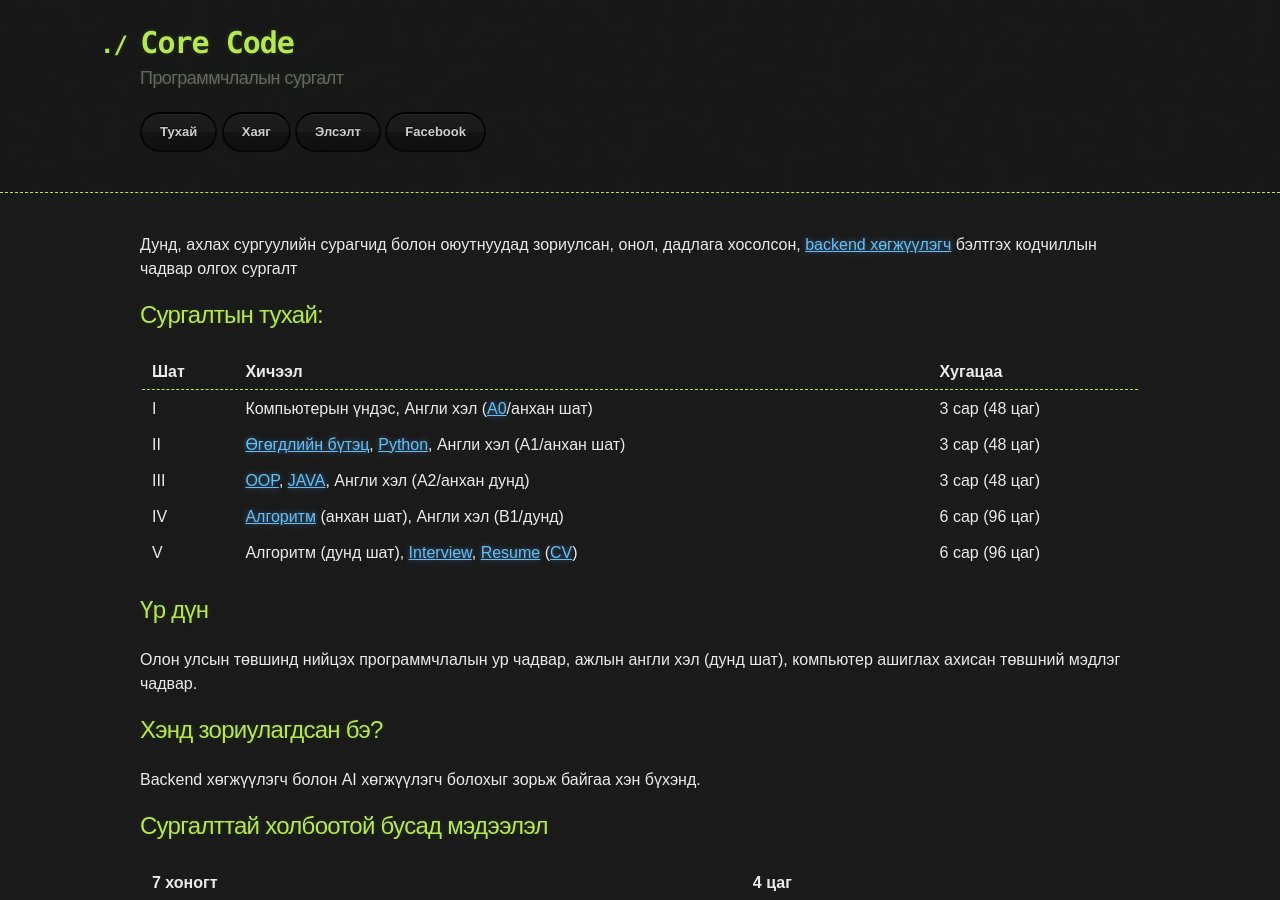
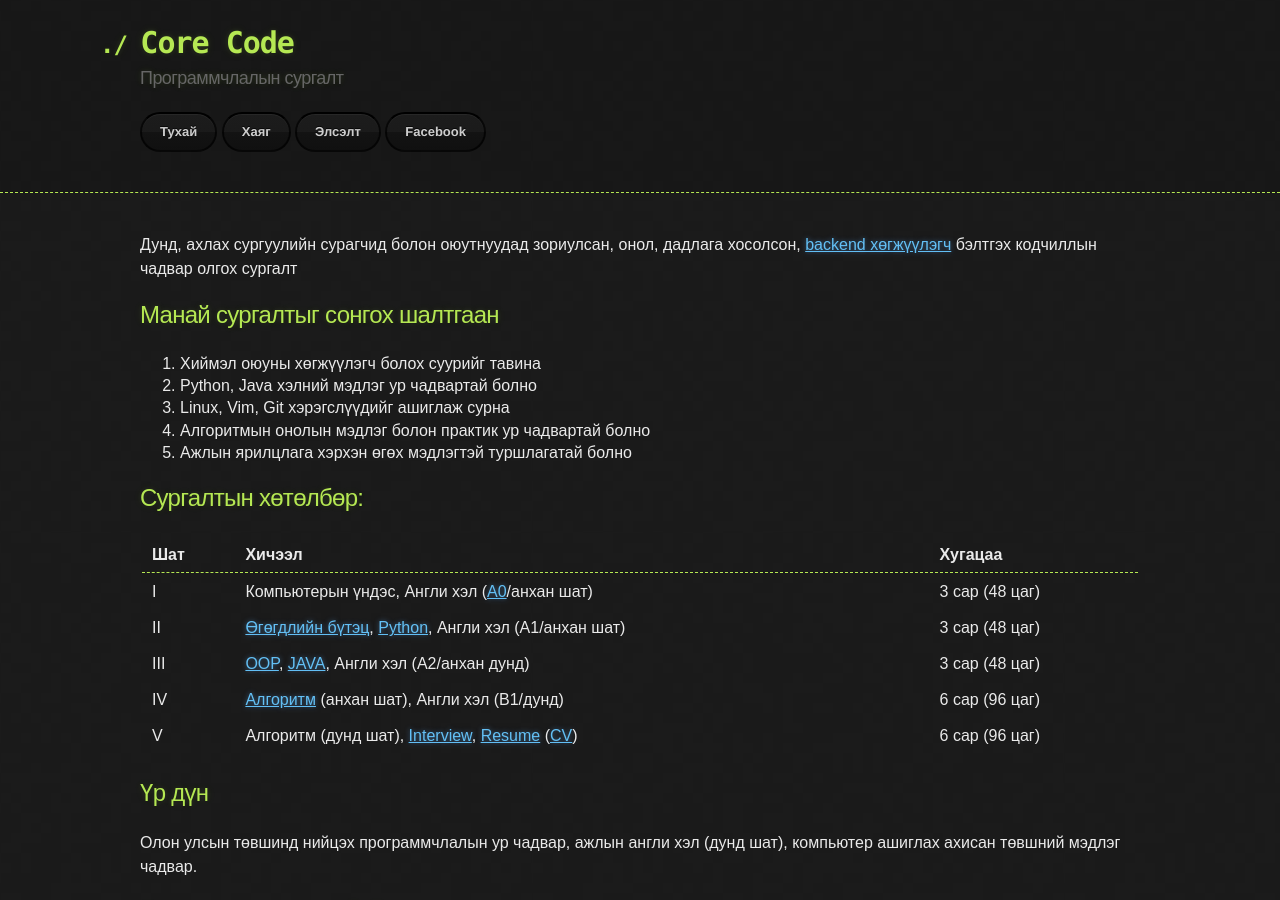
Before and after one commit to ganaatulgaa/corecode, a Jekyll site: the page built from index.md, in a window 1280 px wide and 900 px high. Built offline with Jekyll 4.4.1, drawn with Linux system fonts in a browser that asks for light colours.

Commit message:
Update index.md

```diff
--- a/index.md
+++ b/index.md
@@ -4,8 +4,15 @@
 
 Дунд, ахлах сургуулийн сурагчид болон оюутнуудад зориулсан, онол, дадлага хосолсон, [backend хөгжүүлэгч](./backend.md) бэлтгэх кодчиллын чадвар олгох сургалт
 
+## Манай сургалтыг сонгох шалтгаан
 
-## Сургалтын тухай:
+1. Хиймэл оюуны хөгжүүлэгч болох суурийг тавина
+2. Python, Java хэлний мэдлэг ур чадвартай болно
+3. Linux, Vim, Git хэрэгслүүдийг ашиглаж сурна
+4. Алгоритмын онолын мэдлэг болон практик ур чадвартай болно
+5. Ажлын ярилцлага хэрхэн өгөх мэдлэгтэй туршлагатай болно
+
+## Сургалтын хөтөлбөр:
 
 | Шат | Хичээл                                                                          | Хугацаа |
 |-----|---------------------------------------------------------------------------------|-------------------|
```
